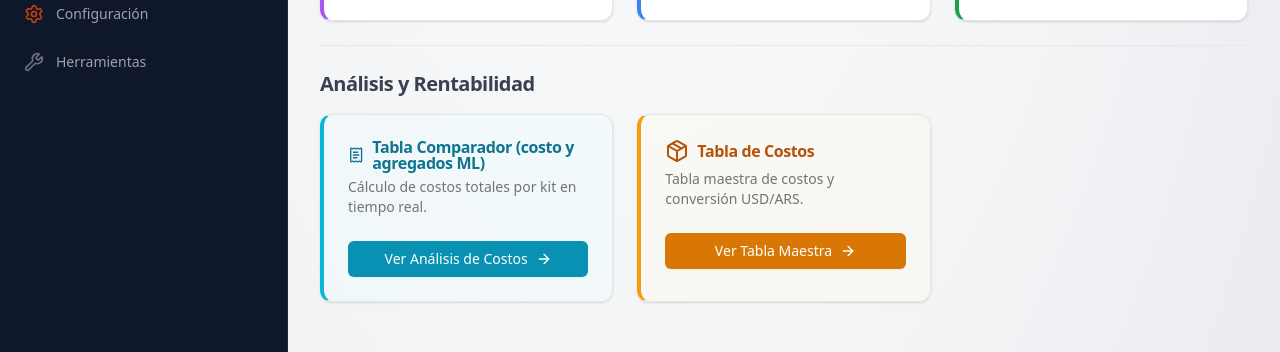
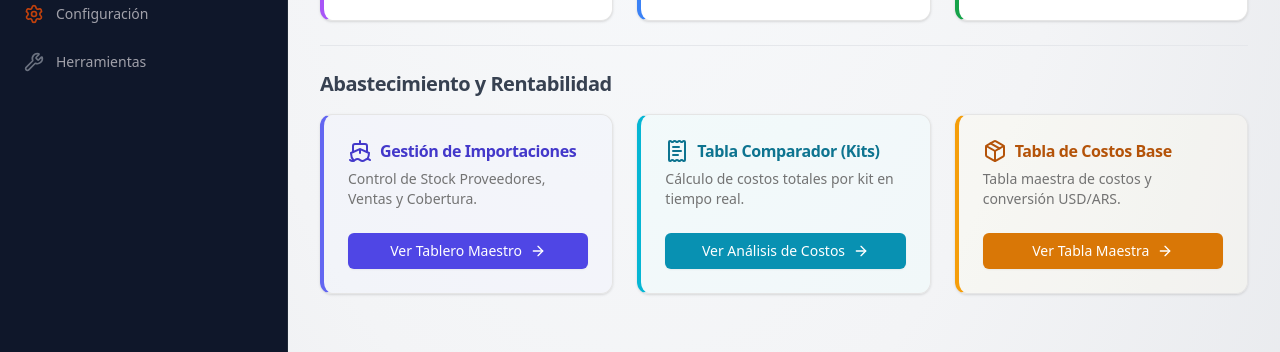
Before and after one commit to martinalejandrohakanson29-art/tienda-martin, a Next.js app: page /admin/mercadolibre in a window 1280 px wide. Shown: the part 360-712 px from the top of the page. Built offline with nearby package versions, Linux system fonts and the light colour scheme; no server answers; the database is empty.

Commit message:
Update page.tsx

```diff
--- a/app/admin/mercadolibre/page.tsx
+++ b/app/admin/mercadolibre/page.tsx
@@ -8,7 +8,8 @@ import {
   ArrowRight,
   Truck,
   ReceiptText,
-  Package // <--- Agregamos este ícono
+  Package,
+  Ship // 👈 Nuevo ícono para Importaciones
 } from "lucide-react";
 import Link from "next/link";
 
@@ -95,19 +96,40 @@ export default function MercadoLibreDashboard() {
         </Card>
       </div>
 
-      {/* SEPARADOR PARA NUEVA SECCIÓN */}
+      {/* SEPARADOR */}
       <hr className="my-10 border-gray-200" />
 
+      {/* SECCIÓN 2: GESTIÓN DE STOCK E IMPORTACIONES */}
       <div className="space-y-4">
-        <h2 className="text-xl font-semibold tracking-tight text-gray-700">Análisis y Rentabilidad</h2>
+        <h2 className="text-xl font-semibold tracking-tight text-gray-700">Abastecimiento y Rentabilidad</h2>
         <div className="grid gap-6 md:grid-cols-2 lg:grid-cols-3">
+
+          {/* 👇 NUEVA TARJETA: IMPORTACIONES (MASTER) */}
+          <Card className="hover:shadow-md transition-all border-l-4 border-l-indigo-500 bg-indigo-50/30">
+            <CardHeader>
+              <CardTitle className="flex items-center gap-2 text-indigo-700">
+                <Ship className="h-6 w-6" />
+                Gestión de Importaciones
+              </CardTitle>
+              <CardDescription>
+                Control de Stock Proveedores, Ventas y Cobertura.
+              </CardDescription>
+            </CardHeader>
+            <CardContent>
+              <Link href="/admin/mercadolibre/importaciones">
+                <Button className="w-full bg-indigo-600 hover:bg-indigo-700 text-white gap-2 shadow-sm">
+                  Ver Tablero Maestro <ArrowRight size={16} />
+                </Button>
+              </Link>
+            </CardContent>
+          </Card>
 
           {/* TARJETA 4: Costos ML */}
           <Card className="hover:shadow-md transition-all border-l-4 border-l-cyan-500 bg-cyan-50/30">
             <CardHeader>
               <CardTitle className="flex items-center gap-2 text-cyan-700">
                 <ReceiptText className="h-6 w-6" />
-                Tabla Comparador (costo y agregados ML)
+                Tabla Comparador (Kits)
               </CardTitle>
               <CardDescription>
                 Cálculo de costos totales por kit en tiempo real.
@@ -122,12 +144,12 @@ export default function MercadoLibreDashboard() {
             </CardContent>
           </Card>
 
-          {/* NUEVA TARJETA: Lista de Artículos (corregida) */}
+          {/* TARJETA: Lista de Artículos */}
           <Card className="hover:shadow-md transition-all border-l-4 border-l-amber-500 bg-amber-50/30">
             <CardHeader>
               <CardTitle className="flex items-center gap-2 text-amber-700">
                 <Package className="h-6 w-6" />
-                Tabla de Costos
+                Tabla de Costos Base
               </CardTitle>
               <CardDescription>
                 Tabla maestra de costos y conversión USD/ARS.
```
